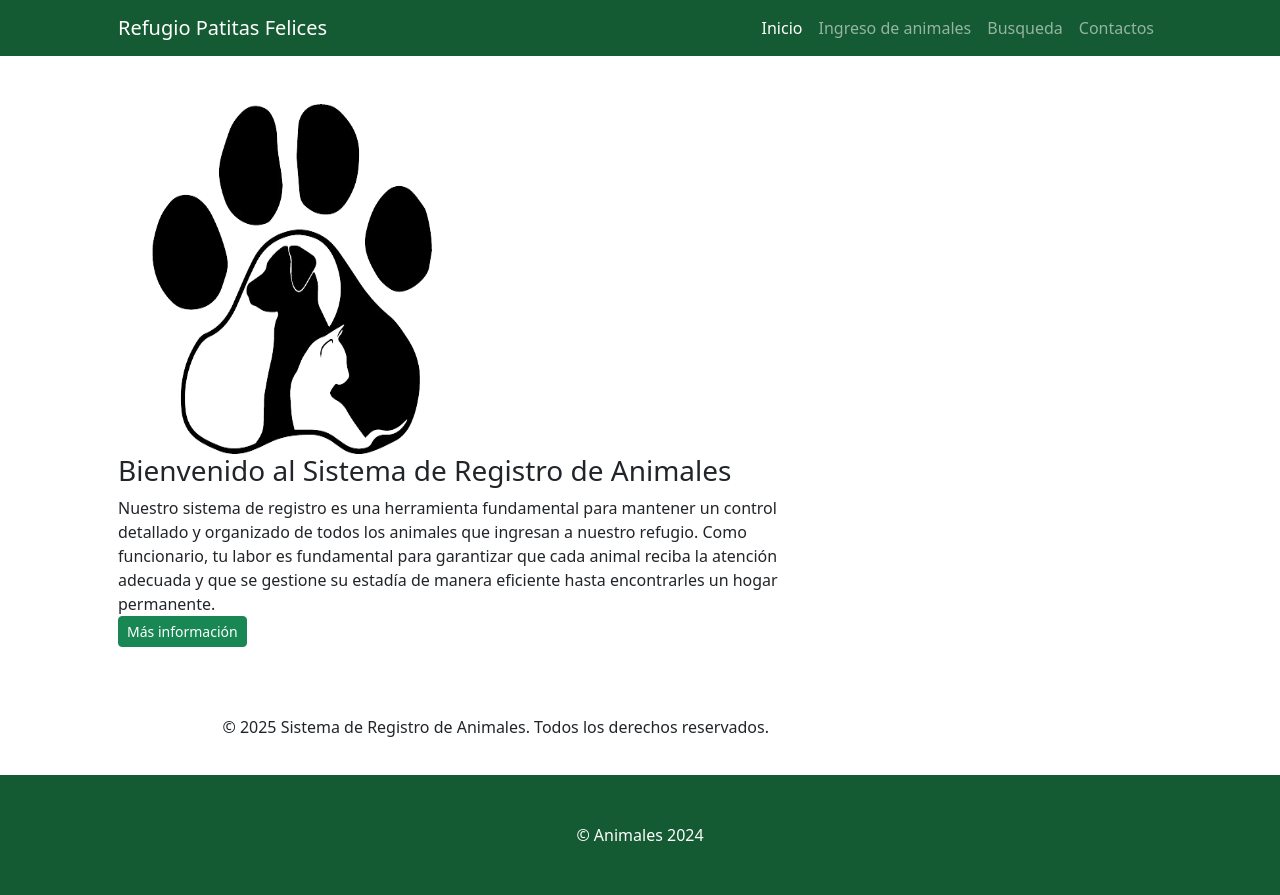
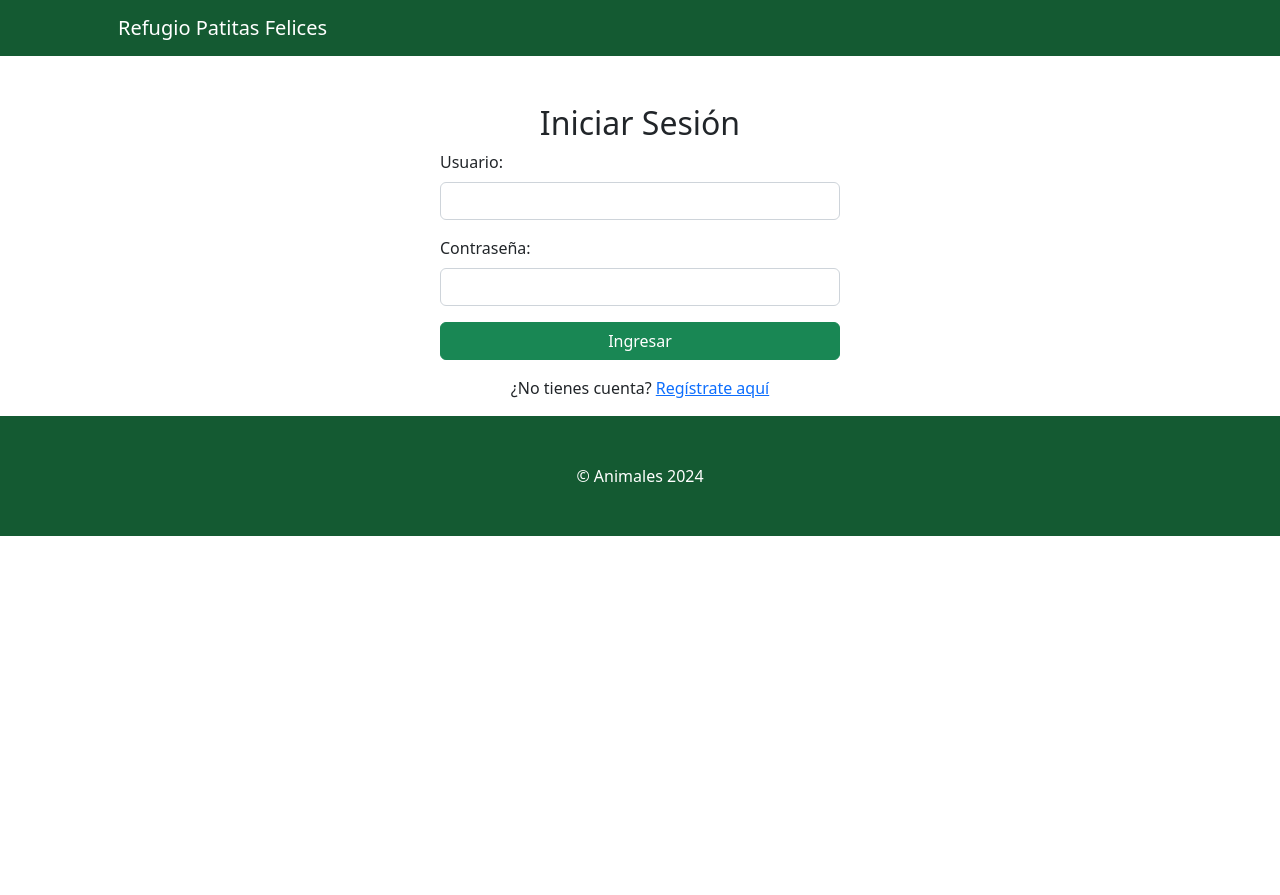
Before and after one commit to Marceutu/Proyecto, a Django app: page / in a window 1280 px wide. After the commit the page ends 536 px from the top, so only its background shows below. Run offline with Django 5.2, Linux system fonts and the light colour scheme; some libraries are stand-ins or nearby versions.

Commit message:
Arreglos

```diff
--- a/App/models.py
+++ b/App/models.py
@@ -1,4 +1,6 @@
 import uuid
+from django.db import models
+from django.contrib.auth.models import User
 from django.db import models
 
 class Animal(models.Model):
@@ -7,7 +9,7 @@ class Animal(models.Model):
         ('gato', 'Gato'),
     ]
 
-    codigo_registro = models.CharField(max_length=36, unique=True, blank=False, null=False)  # UUID siempre presente
+    codigo_registro = models.CharField(max_length=36, unique=True, blank=False, null=False)
     tipo_animal = models.CharField(max_length=50, choices=TIPO_ANIMAL_CHOICES, null=True, blank=True)
     sexo = models.CharField(max_length=10)
     edad = models.IntegerField()
--- a/App/templates/core/index.html
+++ b/App/templates/core/index.html
@@ -32,9 +32,4 @@
     </div>
   </div>
 
-  <!-- Pie de página -->
-  <footer style="width: 80%; margin: 0 auto; padding: 20px 0;">
-    <!-- Contenido del pie de página -->
-    <p>&copy; 2025 Sistema de Registro de Animales. Todos los derechos reservados.</p>
-  </footer>
 {% endblock contenido %}
--- /dev/null
+++ b/App/templates/core/login.html
@@ -0,0 +1,49 @@
+{% load static %}
+
+<!DOCTYPE html>
+<html lang="es">
+<head>
+    <meta charset="UTF-8">
+    <meta name="viewport" content="width=device-width, initial-scale=1, shrink-to-fit=no" />
+    <title>Iniciar Sesión - Refugio Patitas Felices</title>
+    <link href="{% static 'core/css/styles.css' %}" rel="stylesheet" />
+    <style>
+        .bg-dark {
+            background-color: #145A32 !important;
+        }
+    </style>
+</head>
+<body>
+    <nav class="navbar navbar-expand-lg navbar-dark bg-dark">
+        <div class="container px-5">
+            <a class="navbar-brand" href="#">Refugio Patitas Felices</a>
+        </div>
+    </nav>
+
+    <div class="container px-4 px-lg-5 mt-5">
+        <h2 class="text-center">Iniciar Sesión</h2>
+        <form method="POST" class="mx-auto" style="max-width: 400px;">
+            {% csrf_token %}
+            <div class="mb-3">
+                <label class="form-label">Usuario:</label>
+                <input type="text" name="username" class="form-control" required>
+            </div>
+            <div class="mb-3">
+                <label class="form-label">Contraseña:</label>
+                <input type="password" name="password" class="form-control" required>
+            </div>
+            <button type="submit" class="btn btn-success w-100">Ingresar</button>
+        </form>
+        <p class="text-center mt-3">¿No tienes cuenta? <a href="{% url 'registro' %}">Regístrate aquí</a></p>
+    </div>
+
+    <footer class="py-5 bg-dark text-white">
+        <div class="container px-4 px-lg-5">
+            <p class="m-0 text-center">© Animales 2024</p>
+        </div>
+    </footer>
+
+    <script src="https://cdn.jsdelivr.net/npm/bootstrap@5.2.3/dist/js/bootstrap.bundle.min.js"></script>
+    <script src="{% static 'core/js/scripts.js' %}"></script>
+</body>
+</html>
--- a/App/views.py
+++ b/App/views.py
@@ -3,10 +3,41 @@ from django.shortcuts import get_object_or_404, redirect, render
 from .forms import AnimalForm
 from .models import Animal
 from django.http import Http404
-from django.shortcuts import render, redirect
 from django.http import JsonResponse
 from django.contrib import messages
+from django.contrib.auth import authenticate, login, logout
+from django.contrib.auth.decorators import login_required
+from .forms import RegistroForm
+from django.urls import reverse
 
+
+def registro(request):
+    if request.method == 'POST':
+        form = RegistroForm(request.POST)
+        if form.is_valid():
+            form.save()
+            return redirect('login')
+    else:
+        form = RegistroForm()
+    return render(request, 'registro.html', {'form': form})
+
+def inicio_sesion(request):
+    if request.method == 'POST':
+        username = request.POST['username']
+        password = request.POST['password']
+        user = authenticate(request, username=username, password=password)
+        if user is not None:
+            login(request, user)
+            return redirect('home')
+    return render(request, 'login.html')
+
+def cerrar_sesion(request):
+    logout(request)
+    return redirect('login')
+
+@login_required
+def home(request):
+    return render(request, 'home.html')
 
 def registrar_animal(request):
     animal_form = AnimalForm()
@@ -35,18 +66,11 @@ def informacion(request):
 
 
 
-from django.urls import reverse  # Importar reverse
-
-from django.shortcuts import render, redirect
-from .models import Animal  # Importar el modelo
-from django.urls import reverse
-
 def buscar_animal(request):
     if request.method == 'GET' and 'busqueda' in request.GET:
         busqueda = request.GET.get('busqueda', '').strip()
-        print(f"Código recibido: '{busqueda}'")  # Depuración
 
-        if not busqueda:  # Evitar que lance error antes de escribir algo
+        if not busqueda:
             return render(request, 'core/buscar.html', {'mensaje': 'Ingrese un ID o código antes de buscar'})
 
         try:
@@ -60,7 +84,7 @@ def buscar_animal(request):
         except Animal.DoesNotExist:
             return render(request, 'core/buscar.html', {'mensaje': 'Animal no encontrado'})
 
-    return render(request, 'core/buscar.html')  # Carga la página sin errores al inicio
+    return render(request, 'core/buscar.html')
 
 
 def resultados_busqueda(request, id):
@@ -80,7 +104,7 @@ def editar_animal(request, animal_id):
         form = AnimalForm(request.POST, instance=animal)
         if form.is_valid():
             form.save()
-            return redirect('resultados_busqueda', id=animal.id)  # Redirige tras editar
+            return redirect('resultados_busqueda', id=animal.id)
     else:
         form = AnimalForm(instance=animal)
 
--- a/ProyectoFinal/settings.py
+++ b/ProyectoFinal/settings.py
@@ -59,7 +59,7 @@ ROOT_URLCONF = 'ProyectoFinal.urls'
 TEMPLATES = [
     {
         'BACKEND': 'django.template.backends.django.DjangoTemplates',
-        'DIRS': [BASE_DIR / "App/templates/core"],  # Asegúrate de que esto esté correcto
+        'DIRS': [BASE_DIR / "App/templates/core"],
         'APP_DIRS': True,
         'OPTIONS': {
             'context_processors': [
--- a/ProyectoFinal/urls.py
+++ b/ProyectoFinal/urls.py
@@ -16,17 +16,26 @@ Including another URLconf
 """
 
 
-from App import views
+
 from django.contrib import admin
 from django.urls import path
 
+from App import views
+
 urlpatterns = [
-     path('admin/', admin.site.urls),
-     path('', views.home, name='home'),
-     path('ingresar_animal/', views.registrar_animal, name='ingresar_animal'),
-     path('buscar/', views.buscar_animal, name='buscar'),
-     path('resultados_busqueda/<int:id>/', views.resultados_busqueda, name='resultados_busqueda'),
-     path('editar_animal/<int:animal_id>/', views.editar_animal, name='editar_animal'),
-     path('contacto/', views.contacto, name='contacto'),
-     path('informacion/', views.informacion, name='informacion'),
+    path('', views.inicio_sesion, name='login'),  # Página de inicio de sesión
+    path('registro/', views.registro, name='registro'),
+    path('logout/', views.cerrar_sesion, name='logout'),
+    path('home/', views.home, name='home'),  # Página principal tras login
+
+    # Funcionalidades protegidas por login
+    path('ingresar_animal/', views.registrar_animal, name='ingresar_animal'),
+    path('buscar/', views.buscar_animal, name='buscar'),
+    path('resultados_busqueda/<int:id>/', views.resultados_busqueda, name='resultados_busqueda'),
+    path('editar_animal/<int:animal_id>/', views.editar_animal, name='editar_animal'),
+    path('contacto/', views.contacto, name='contacto'),
+    path('informacion/', views.informacion, name='informacion'),
+
+    # Admin
+    path('admin/', admin.site.urls),
 ]
```
Also changed, not shown: App/forms.py (+7 -0 lines), db.sqlite3.
